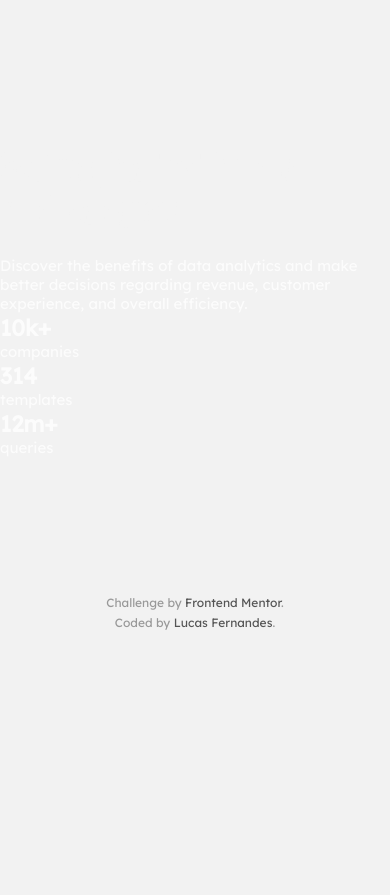
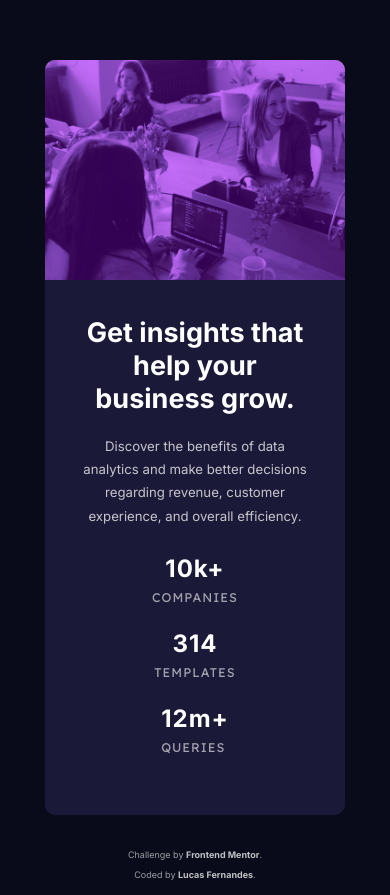
Before and after one commit to lucashtw/StatsPreviewCardComponent, a plain HTML site: page index.html in a window 390 px wide. Before the commit the page ends 844 px from the top, so only its background shows below. Drawn offline with Linux system fonts and the light colour scheme.

Commit message:
Correção do css

```diff
--- a/index.html
+++ b/index.html
@@ -1,18 +1,16 @@
 <!DOCTYPE html>
 <html lang="en">
   <head>
-  <meta charset="UTF-8">
-  <meta name="viewport" content="width=device-width, initial-scale=1.0">
-  <link rel="icon" type="image/png" sizes="32x32" href="./images/favicon-32x32.png">
-  <link rel="stylesheet" href="style.css">
+    <meta charset="UTF-8"/>
+    <meta name="viewport" content="width=device-width, initial-scale=1.0"/>
+    <link rel="icon" type="image/png" sizes="32x32" href="./images/favicon-32x32.png"/>
+    <link rel="stylesheet" href="style.css"/>
     <title>Frontend Mentor | Stats preview card component</title>
   </head>
   <body>
     <main>
       <section>
-      <h1>
-        Get insights that help your business grow.
-      </h1>
+        <h1>Get insights that help your business grow.</h1>
         <div class="corpo-card">
           <p class="corpo-card__texto">
             Discover the benefits of data analytics and make better decisions regarding revenue, customer
@@ -25,6 +23,12 @@
           <li><h2>12m+</h2><p>queries</p></li>
         </ul>
       </section>
+      <div class="bg-img">
+        <div class="overlay">
+          <div class="overlay-2"></div>
+        </div>
+      </div>
+
 
 
 
--- a/style.css
+++ b/style.css
@@ -1,158 +1,208 @@
-@import url("https://fonts.googleapis.com/css2?family=Lexend+Deca&display=swap");
-@import url("https://fonts.googleapis.com/css2?family=Big+Shoulders+Display:wght@700&display=swap");
+@import url("https://fonts.googleapis.com/css2?family=Inter:wght@400;700&family=Lexend+Deca&display=swap");
 
-/*cores*/
+/* variables */
+
 :root {
-    --laranja: hsl(31, 77%, 52%);
-    --cyan: hsl(184, 100%, 22%);
-    --cyan-escuro: hsl(179, 100%, 13%);
-    --branco: hsla(0, 0%, 100%, 0.75);
-    --cinza-claro: hsl(0, 0%, 95%);
+  font-size: 15px;
+  --prim-dark-blue: hsl(233, 47%, 7%);
+  --prim-sat-blue: hsl(244, 38%, 16%);
+  --prim-violet: hsl(277, 64%, 61%);
 
-    --cinza: #999;
-    --cinza-escuro: #555;
-    --preto: #000;
+  --neu-white: hsl(0, 0%, 100%);
+  --neu-trans-white: hsla(0, 0%, 100%, 0.75);
+  --neu-more-trans-white: hsla(0, 0%, 100%, 0.6);
+
+  --bg-violet: hsl(277deg, 100%, 50%, 0.42);
+  --bg-light-violet: hsl(293deg, 42%, 35%, 0.24);
 }
 
-  /*tamanho da caixa*/
-  *{
+/* padrão */
+
+*,
+*::after,
+*::before {
+  margin: 0;
   padding: 0;
-      margin: 0;
   box-sizing: border-box;
 }
 
 body {
-      font-family: "Lexend Deca", sans-serif;
-      background-color: var(--cinza-claro);
-      font-size: 15px;
-      overflow: hidden;
+  font-family: "Inter", sans-serif;
   display: flex;
-      height: 100vh;
-      overflow: auto;
-      color: var(--branco);
+  justify-content: center;
+  align-items: center;
+  min-height: 100vh;
+  background-color: var(--prim-dark-blue);
+  color: var(--neu-white);
+  font-weight: 400;
 }
 
-  /*estilo dos cards*/
+/* estilo geral */
 
-  main{
+main {
+  min-width: 600px;
+  z-index: 1;
   display: flex;
-      flex-direction:row;
-      justify-content: center;
-      align-items: center;
-      width:100%;
-      flex-wrap: wrap;
+  margin: 1em;
 }
 
-  article{
-      max-width: 278px;
-      height: 450px;
-      padding: 42px;
-      position:relative;
-
+section {
+  display: flex;
+  flex-direction: column;
+  padding: 5.85em 7em 5.85em 5.85em;
+  width: 570px;
+  min-width: 300px;
+  background: var(--prim-sat-blue);
+  border-radius: 10px 0 0 10px;
 }
 
-  article.sedan {
-    background-color: var(--laranja);
-    border-radius: 7px 0 0 7px;
+section h1 {
+  color: var(--neu-white);
+  font-size: 2.25rem;
+  margin-bottom: 0.75em;
+  font-weight: 700;
 }
 
-  article.suv {
-    background-color: var(--cyan);
+section h1 span {
+  color: var(--prim-violet);
 }
 
-  article.luxury {
-    background-color: var(--cyan-escuro);
-    border-radius: 0 7px 7px 0;
+section .corpo-card {
+  margin-right: 2em;
 }
 
-  img {
-    margin-bottom: 36px;
+section .corpo-card__texto {
+  color: var(--neu-trans-white);
+  line-height: 1.5em;
+  margin-bottom: 5em;
 }
 
-  h1 {
-    color: var(--cinza-claro);
-    font-family: "Big Shoulders Display", sans-serif;
-    font-size: 36px;
-    font-weight: 700;
-    margin-bottom: 1.5rem;
+section ul {
+  display: flex;
+  list-style: none;
+  justify-content: space-between;
+  letter-spacing: 1px;
 }
 
-  article p {
-    color: var(--branco);
-    font-size: 13.8px;
-    line-height: 1.5rem;
+section ul h2 {
+  color: var(--neu-white);
+  margin-bottom: 0.3em;
 }
-button{
-  positon:absolute;
-  cursor: pointer;
-  text-align: center;
-  display: inline-block;
-  padding: 14px;
-  width:146px;
-  outline: none;
-  border: 2px solid var(--cinza-claro);
-  font-family: inherit;
-  transition: all 0.2s ease-in-out;
-  bottom: 42px;
+
+section ul p {
+  font-family: "Lexend Deca", sans-serif;
+  color: var(--neu-more-trans-white);
+  text-transform: uppercase;
+  font-size: 0.75rem;
 }
-.sedan button{
-  background: var(--cinza-claro);
-  color: var(--laranja);
+
+.bg-img {
+  min-height: 10em;
+  width: 540px;
+  min-width: 200px;
+  background: url(images/image-header-desktop.jpg);
+  background-repeat: no-repeat;
+  background-size: cover;
+  border-radius: 0 10px 10px 0;
+  overflow: hidden;
 }
-.suv button{
-  background-color: var(--cinza-claro);
-  color: var(--cyan);
+
+.overlay {
+  background: var(--bg-violet);
+  height: 100%;
 }
-.luxury button{
-  background-color: var(--cinza-escuro);
-  color: var(--cinza-escuro);
+
+.overlay-2 {
+  background: var(--bg-light-violet);
+  height: 100%;
+  mix-blend-mode: color-burn;
 }
-button:hover{
-  background-color: transparent;
-  color: var(--cinza-escuro);
-}
-button:active{
-  transform: scale(0.9);
-}
-/*rodape*/
-.rodape{
-  width: 100%;
-  margin: 0 auto;
-  position:absolute;
-  color: var(--cinza);
-  bottom: 10px;
+
+/* rodape */
+
+.rodape {
+  position: absolute;
+  bottom: 0;
   font-size: 0.75rem;
   line-height: 20px;
   text-align: center;
+  color: var(--neu-more-trans-white);
+  margin-bottom: 10px;
 }
-.rodape a{
+
+.rodape a {
   text-decoration: none;
-  color:var(--cinza-escuro);
+  color: var(--neu-trans-white);
+  font-weight: bold;
 }
-/*mobile*/
-@media only screen and (max-width:844px){
-  body{
-    display: flex;
-    width:100%;
-    overflow:scroll;
-    flex-wrap:wrap;
+
+.rodape a:hover {
+  color: var(--prim-violet);
 }
-  main{
-    padding: 50px 0;
+
+/* mobile */
+
+@media only screen and (max-width: 1024px) {
+  :root {
+    font-size: 12px;
+  }
+  section {
+    padding: 3em 4.5em 3em 3em;
+  }
+}
+
+@media only screen and (max-width: 625px) {
+  body {
     flex-direction: column;
   }
-  article.sedan{
-    border-radius: 7px 7px 0 0;
+  main {
+    flex-direction: column-reverse;
+    margin: 10px;
+    min-width: 200px;
+    margin-top: 5em;
   }
-  article.luxury{
-    border-radius: 0 0 7px 7px;
+  section {
+    padding: 0;
+    padding: 3em;
+    width: 300px;
+    border-radius: 0 0 10px 10px;
   }
-  article p{
-    font-size: 0.77rem;
+  section h1,
+  section .corpo-card__texto {
+    text-align: center;
   }
-  .rodape{
-    position:relative;
-    width:auto;
-    padding-bottom: 10px;
+  section .corpo-card__texto {
+    font-size: 1.1rem;
+    margin-bottom: 2em;
+    line-height: 1.75em;
+  }
+  section .corpo-card {
+    margin-right: 0;
+  }
+  section ul {
+    flex-direction: column;
+    align-items: center;
+  }
+  section ul li {
+    margin-bottom: 2em;
+  }
+  section ul h2 {
+    font-size: 2rem;
+    text-align: center;
+    margin-bottom: 0.25em;
+  }
+  section ul p {
+    font-size: 1.05rem;
+  }
+  .bg-img {
+    height: 220px;
+    width: 300px;
+    border-radius: 10px 10px 0 0;
+    background: url(images/image-header-mobile.jpg) no-repeat;
+    background-size: contain;
+  }
+  .rodape {
+    position: relative;
+    margin-top: 20px;
   }
 }
```
Lines whose indentation alone changed are shown as unchanged.
